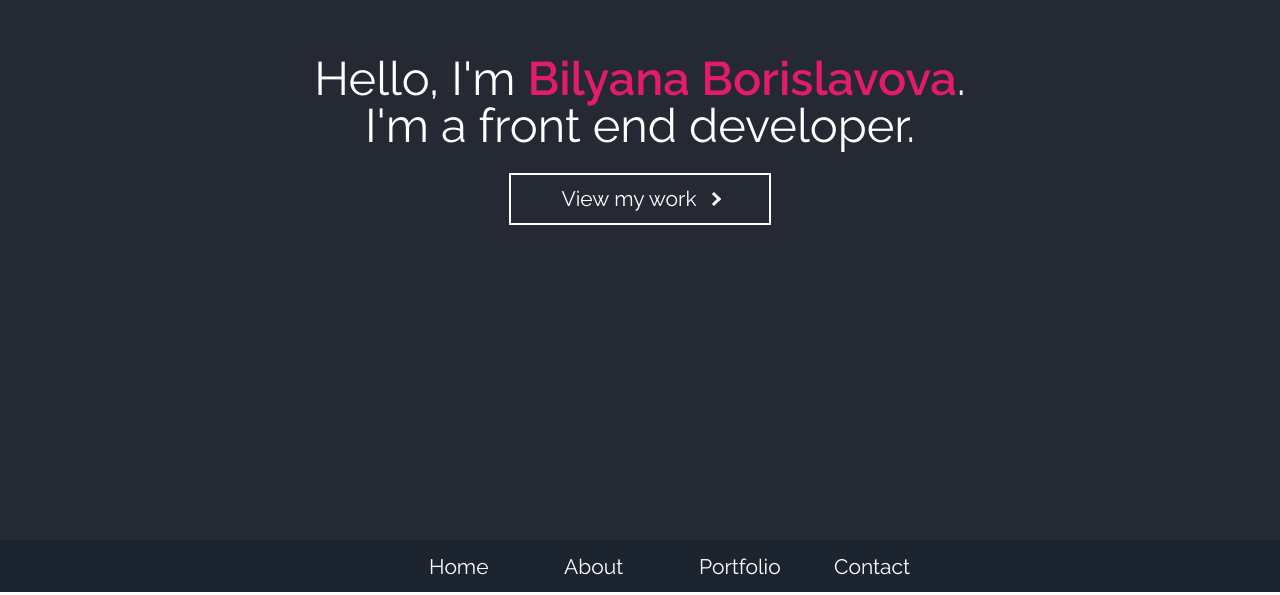
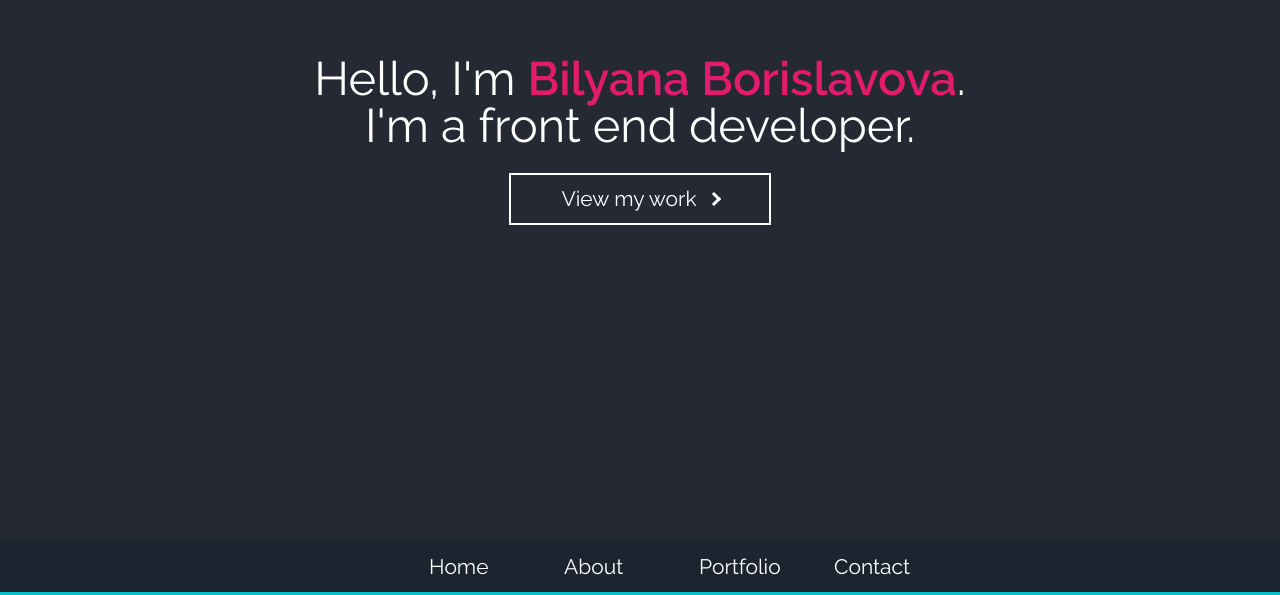
Before and after one commit to BilyanaBorislavova/portfolio, a React (Create React App) app: page / in a window 1280 px wide. Shown: the part 260-855 px from the top of the page. Built offline with nearby package versions, Linux system fonts and the light colour scheme.

Commit message:
Update navigation.scss

```diff
--- a/src/components/navigation/navigation.scss
+++ b/src/components/navigation/navigation.scss
@@ -4,6 +4,7 @@
 .navigation {
     @include display-flex-with-centered-items;
     background-color: $grey-color-800;
+    border-bottom: 3px solid $blue-color-300;
 
     &-list {
         display: grid;
```
